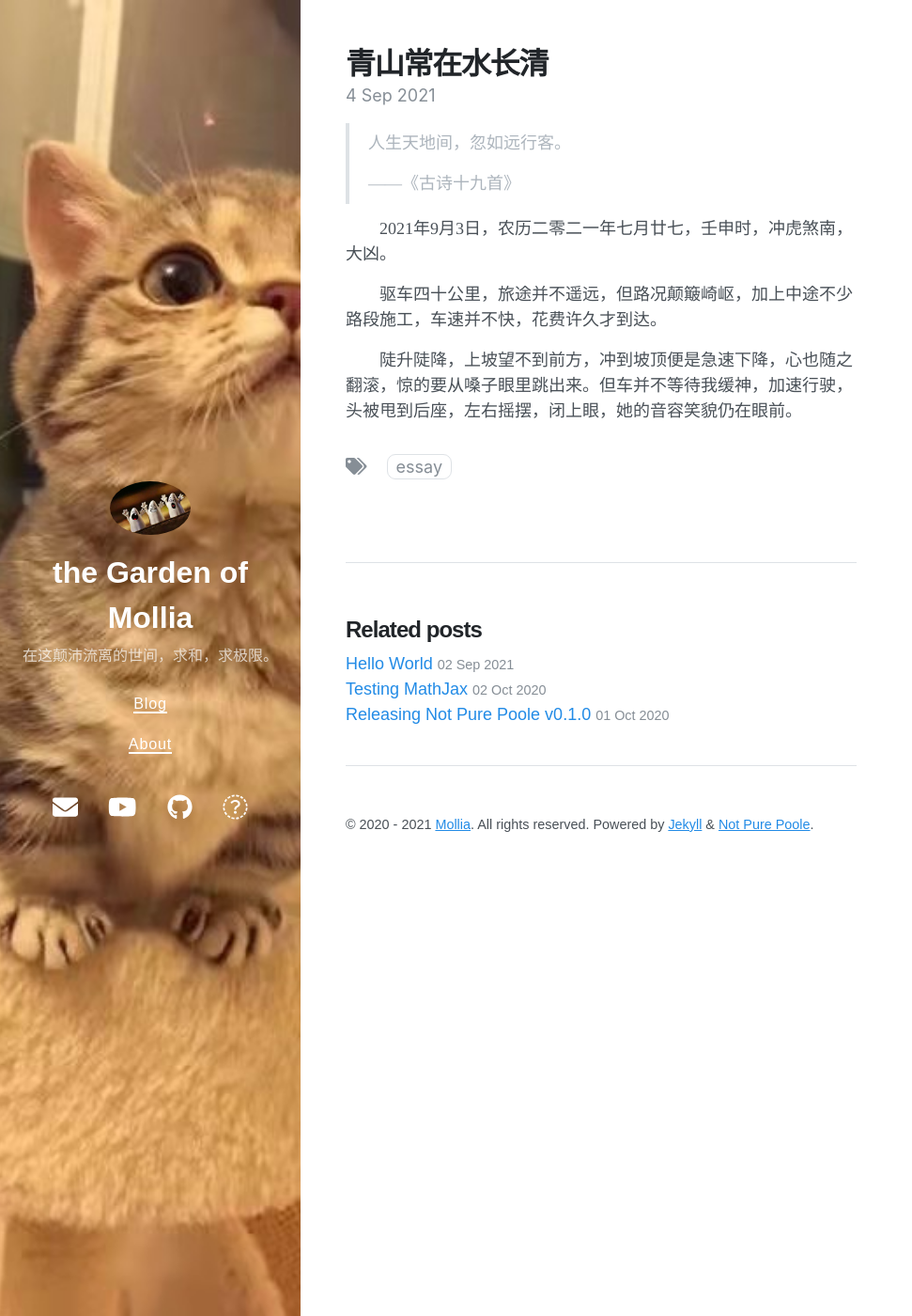
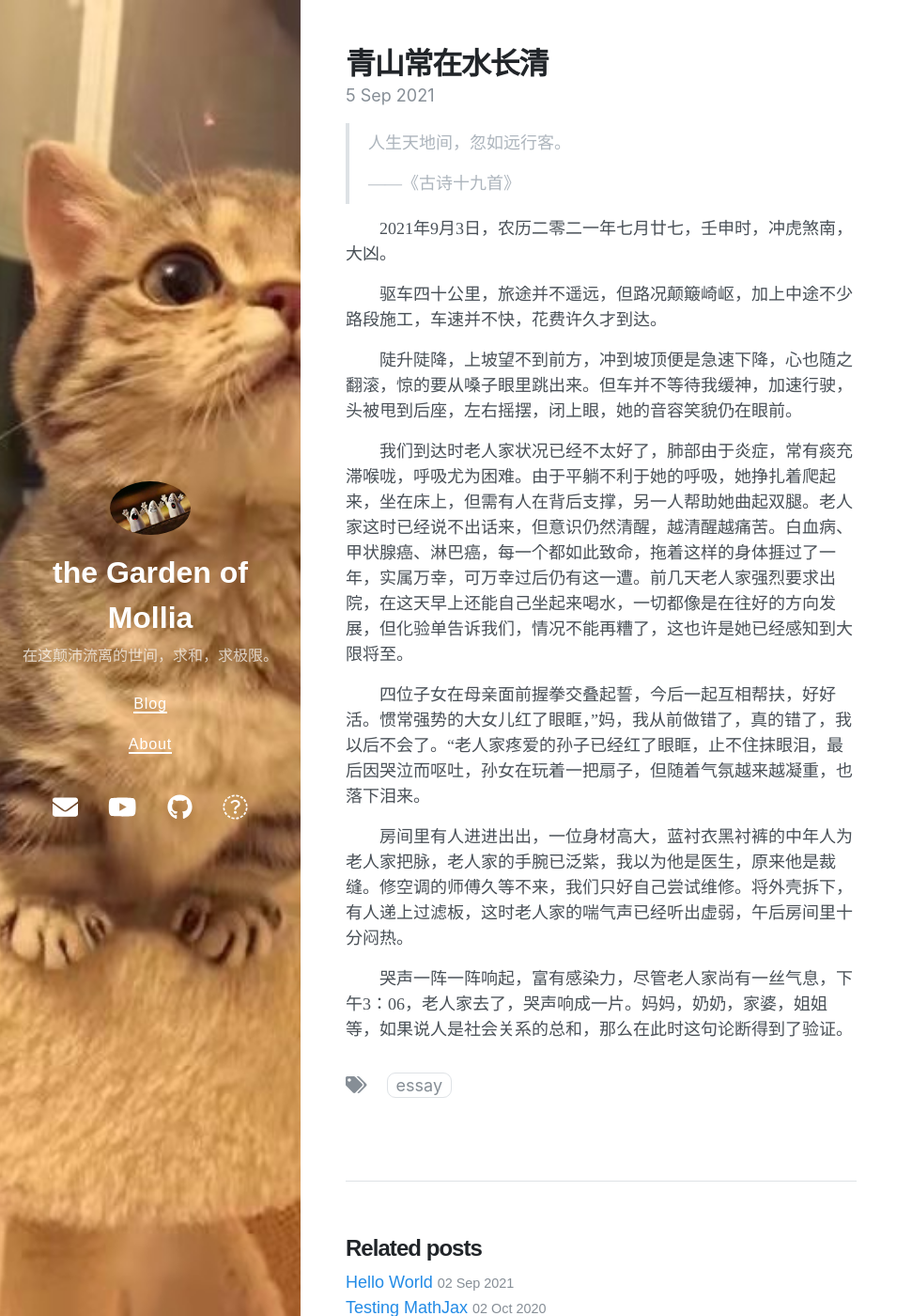
Before and after one commit to Mollia/Mollia.github.io, a Jekyll site: the page built from _posts/2021-09-04-青山长在水长清.md, in a window 1280 px wide and 1400 px high. Shown: the whole window at 94% size, without its empty margins (0-971 px from the left). Built offline with Jekyll 4.4.1, drawn with Linux system fonts in a browser that asks for light colours; nearby versions of some CDN libraries.

Commit message:
Update 2021-09-04-青山长在水长清.md

```diff
--- a/_posts/2021-09-04-青山长在水长清.md
+++ b/_posts/2021-09-04-青山长在水长清.md
@@ -21,3 +21,11 @@
 &emsp;&emsp;驱车四十公里，旅途并不遥远，但路况颠簸崎岖，加上中途不少路段施工，车速并不快，花费许久才到达。
 
 &emsp;&emsp;陡升陡降，上坡望不到前方，冲到坡顶便是急速下降，心也随之翻滚，惊的要从嗓子眼里跳出来。但车并不等待我缓神，加速行驶，头被甩到后座，左右摇摆，闭上眼，她的音容笑貌仍在眼前。
+
+&emsp;&emsp;我们到达时老人家状况已经不太好了，肺部由于炎症，常有痰充滞喉咙，呼吸尤为困难。由于平躺不利于她的呼吸，她挣扎着爬起来，坐在床上，但需有人在背后支撑，另一人帮助她曲起双腿。老人家这时已经说不出话来，但意识仍然清醒，越清醒越痛苦。白血病、甲状腺癌、淋巴癌，每一个都如此致命，拖着这样的身体捱过了一年，实属万幸，可万幸过后仍有这一遭。前几天老人家强烈要求出院，在这天早上还能自己坐起来喝水，一切都像是在往好的方向发展，但化验单告诉我们，情况不能再糟了，这也许是她已经感知到大限将至。
+
+&emsp;&emsp;四位子女在母亲面前握拳交叠起誓，今后一起互相帮扶，好好活。惯常强势的大女儿红了眼眶，”妈，我从前做错了，真的错了，我以后不会了。“老人家疼爱的孙子已经红了眼眶，止不住抹眼泪，最后因哭泣而呕吐，孙女在玩着一把扇子，但随着气氛越来越凝重，也落下泪来。
+
+&emsp;&emsp;房间里有人进进出出，一位身材高大，蓝衬衣黑衬裤的中年人为老人家把脉，老人家的手腕已泛紫，我以为他是医生，原来他是裁缝。修空调的师傅久等不来，我们只好自己尝试维修。将外壳拆下，有人递上过滤板，这时老人家的喘气声已经听出虚弱，午后房间里十分闷热。
+
+&emsp;&emsp;哭声一阵一阵响起，富有感染力，尽管老人家尚有一丝气息，下午3：06，老人家去了，哭声响成一片。妈妈，奶奶，家婆，姐姐等，如果说人是社会关系的总和，那么在此时这句论断得到了验证。
```
Also changed, not shown: other parts of _posts/2021-09-04-青山长在水长清.md (+1 -1 lines).
